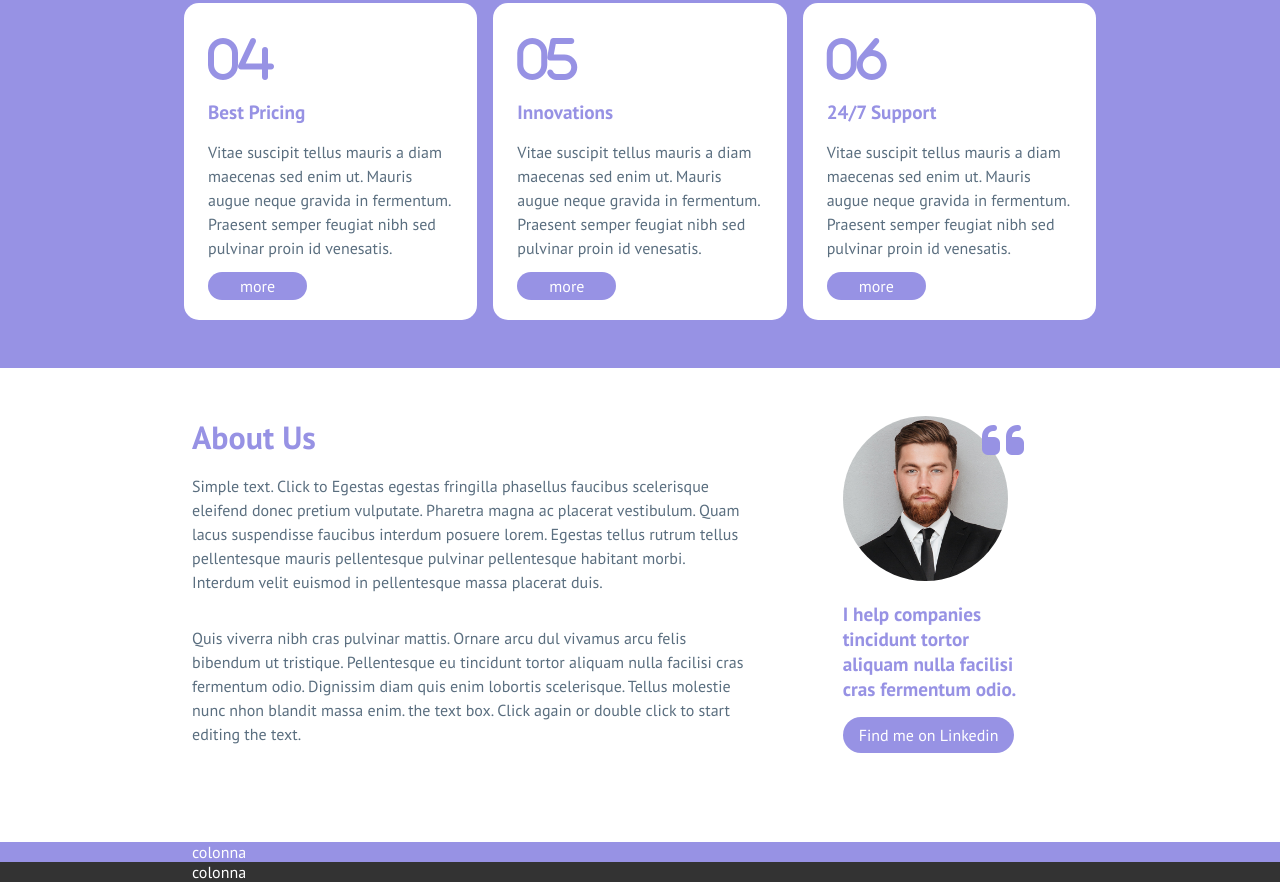
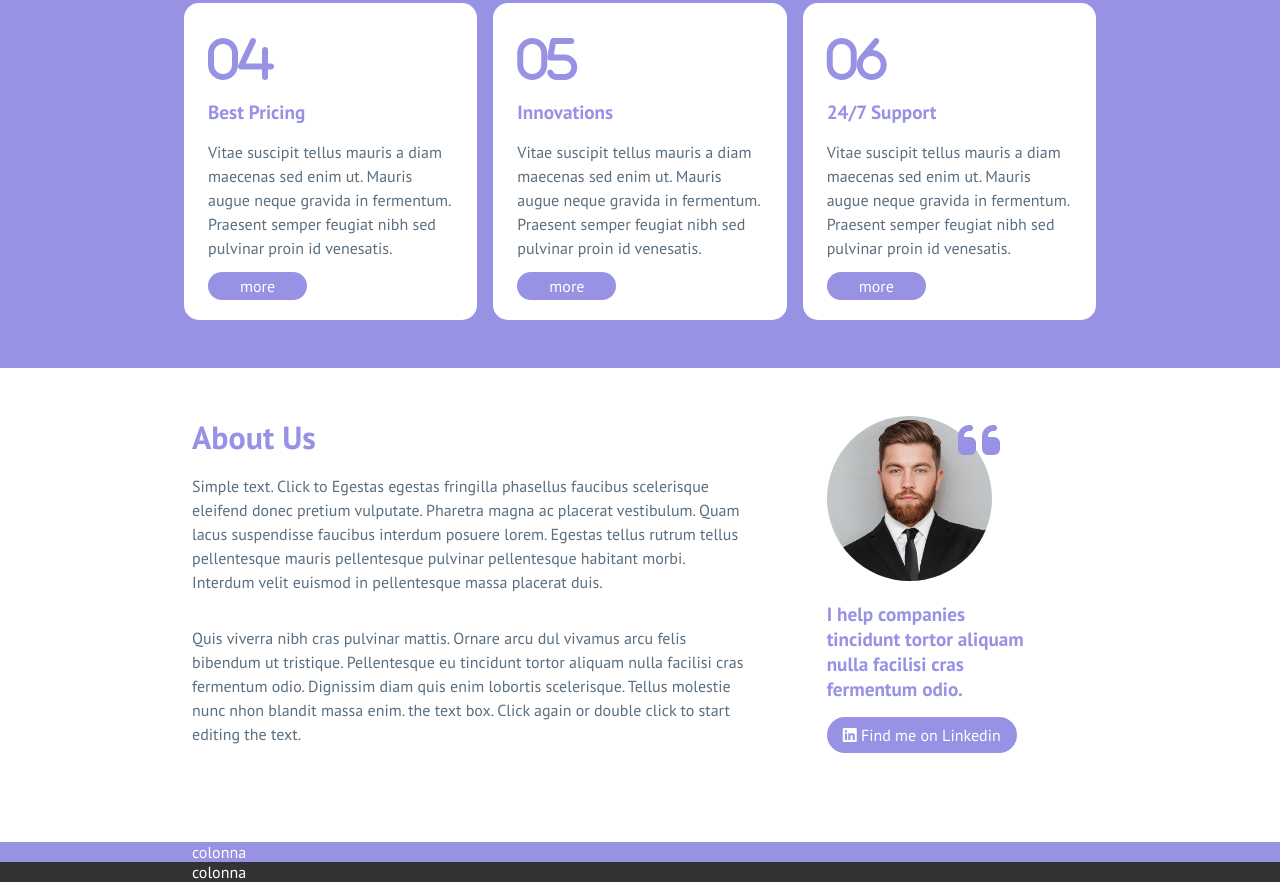
Before and after one commit to snerva/htmlcss-responsive-layout, a plain HTML site: page index.html in a window 1280 px wide. Shown: the part 2763-3645 px from the top of the page. Drawn offline with Linux system fonts and the light colour scheme.

Commit message:
about linkedin icon

```diff
--- a/assets/style.css
+++ b/assets/style.css
@@ -254,7 +254,7 @@ header .d-flex{
     padding-bottom: 4rem;
 }
 .about .col_md_4{
-    padding: 0 5rem 0 3rem;
+    padding: 0 5rem 0 2rem;
 }
 .about .col_md_8{
     padding-right: 3rem;
@@ -286,7 +286,10 @@ header .d-flex{
     color: var(--re-primary);
     position: absolute;
     top: 0;
-    right: 0;
+    right: 1.5rem;
+}
+.about .fa-brands{
+    color: var(--re-background-light);
 }
 /*about*/
 
--- a/index.html
+++ b/index.html
@@ -204,7 +204,7 @@
                             <i class="fa-solid fa-3x fa-quote-left"></i>
                             <img src="./assets/img/about.jpg" alt="">
                             <h4>I help companies tincidunt tortor aliquam nulla facilisi cras fermentum odio.</h4>
-                            <a class="button" href="#">Find me on Linkedin</a>
+                            <a class="button" href="#"><i class="fa-brands fa-linkedin"></i> Find me on Linkedin</a>
                         </div>
 
                     </div>
```
